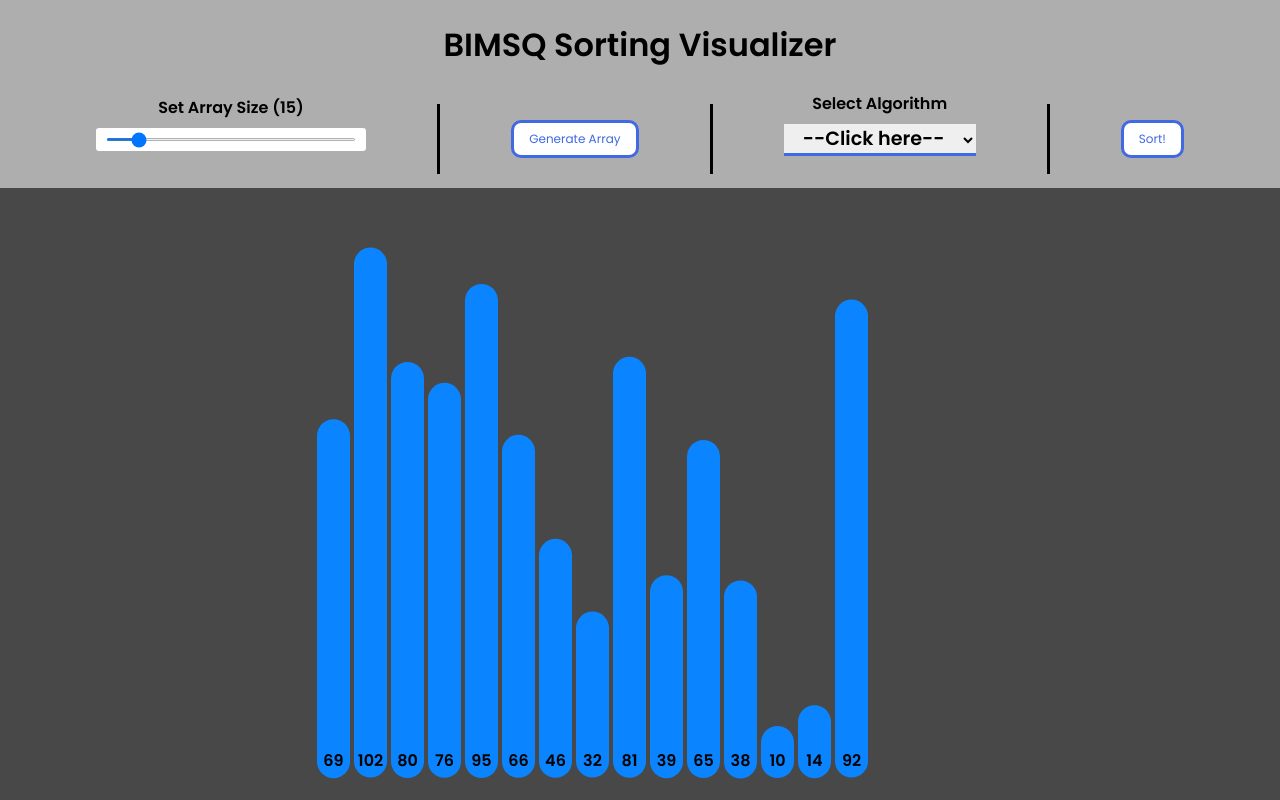
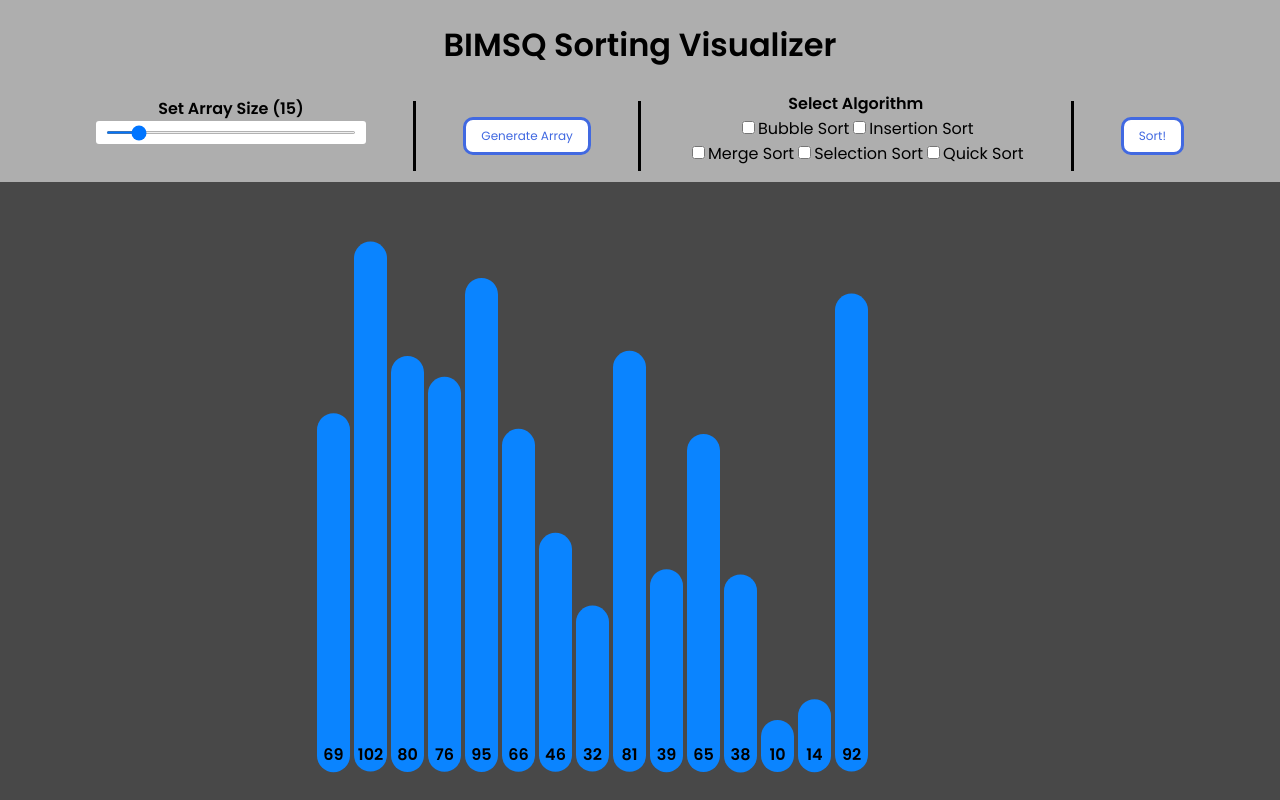
Before and after one commit to reynaldomarchell/bimsq-sort, a React (Vite) app: page / in a window 1280 px wide. Built offline with nearby package versions, Linux system fonts and the light colour scheme.

Commit message:
change: algorithm select

```diff
--- a/src/App.jsx
+++ b/src/App.jsx
@@ -1,9 +1,6 @@
 import { useState, useEffect } from "react";
-
-// UI
 import Navbar from "./components/ui/Navbar/Navbar";
 import Bar from "./components/ui/Bar/Bar";
-
 import "./App.css";
 
 // Algorithms
@@ -191,6 +188,11 @@ function App() {
         startSorting={startSorting}
       />
       <div className="container">
+        {Array.from({ length: algorithm }, (_, index) => (
+          <div key={index} className="array-display">
+            {bars}
+          </div>
+        ))}
         <div className="array-display">{bars}</div>
         {isSortingFinished && (
           <p>Sorting time: {(sortingTime / 1000).toFixed(2)}s</p>
--- a/src/components/algorithms/index.js
+++ b/src/components/algorithms/index.js
@@ -3,8 +3,6 @@ import InsertionSort from "./InsertionSort/InsertionSort";
 import QuickSort from "./QuickSort/QuickSort";
 import BubbleSort from "./BubbleSort/BubbleSort";
 import SelectionSort from "./SelectionSort/SelectionSort";
-
-
 
 export {
     MergeSort,
--- a/src/components/ui/Bar/Bar.jsx
+++ b/src/components/ui/Bar/Bar.jsx
@@ -16,6 +16,7 @@ const Bar = (props) => {
     transform: "translateX(-50%)",
     fontWeight: "bold",
   };
+
   return (
     <>
       <div className="bar" style={barStyle}>
--- a/src/components/ui/SelectAlgorithm/SelectAlgorithm.jsx
+++ b/src/components/ui/SelectAlgorithm/SelectAlgorithm.jsx
@@ -1,29 +1,81 @@
+import React from "react";
 import "./selectalgorithm.css";
 
-function SelectAlgorithm({ onChange }) {
-  // const [algorithm, setAlgorithm] = React.useState("")
+function SelectAlgorithm({onChange}){
+  const [selectedAlgorithms, setSelectedAlgorithms] = React.useState([]);
 
-  // const handleChange = event => {
-  //     let v = event.target.value
-  //     setAlgorithm(v)
-  // }
+  const handleChange = (event) => {
+    const { value, checked } = event.target;
+    if (checked) {
+      if (selectedAlgorithms.length < 2) {
+        setSelectedAlgorithms((prevSelectedAlgorithms) => [
+          ...prevSelectedAlgorithms,
+          value,
+        ]);
+      } else {
+        event.target.checked = false;
+      }
+    } else {
+      setSelectedAlgorithms((prevSelectedAlgorithms) =>
+        prevSelectedAlgorithms.filter((algorithm) => algorithm !== value)
+      );
+    }
+  };
 
   return (
-    <div>
-      <h4>Select Algorithm</h4>
-      <select
-        name="algorithms"
-        id="algorithms"
-        className="select-algorithms"
-        onChange={onChange}
-      >
-        <option value="">--Click here--</option>
-        <option value="Bubble Sort">Bubble Sort</option>
-        <option value="Insertion Sort">Insertion Sort</option>
-        <option value="Merge Sort">Merge Sort</option>
-        <option value="Selection Sort">Selection Sort</option>
-        <option value="Quick Sort">Quick Sort</option>
-      </select>
+    <div className="outer__container">
+      <div className="checkbox__container">
+        <h4>Select Algorithm</h4>
+        <label>
+          <input
+            type="checkbox"
+            name="algorithms"
+            value="Bubble Sort"
+            onChange={handleChange}
+          />
+          Bubble Sort
+        </label>
+
+        <label>
+          <input
+            type="checkbox"
+            name="algorithms"
+            value="Insertion Sort"
+            onChange={handleChange}
+          />
+          Insertion Sort
+        </label>
+        <br />
+        <label>
+          <input
+            type="checkbox"
+            name="algorithms"
+            value="Merge Sort"
+            onChange={handleChange}
+          />
+          Merge Sort
+        </label>
+
+        <label>
+          <input
+            type="checkbox"
+            name="algorithms"
+            value="Selection Sort"
+            onChange={handleChange}
+          />
+          Selection Sort
+        </label>
+
+        <label>
+          <input
+            type="checkbox"
+            name="algorithms"
+            value="Quick Sort"
+            onChange={handleChange}
+          />
+          Quick Sort
+        </label>
+      </div>
     </div>
   );
 }
--- a/src/components/ui/SelectAlgorithm/selectalgorithm.css
+++ b/src/components/ui/SelectAlgorithm/selectalgorithm.css
@@ -1,17 +1,11 @@
-.select-algorithms {
-  width: 15vw;
-  font-size: 1rem;
-  font-weight: bold;
-  text-align: center;
-  outline: none;
-  border: unset;
-  border-bottom: 3px solid royalblue;
-  font-family: inherit;
+h4{
+  margin-bottom: 0;
 }
 
-select {
-  margin-bottom: 2rem;
+.outer__container{
+  margin-bottom: 1rem;
 }
+
 
 @media screen and (max-width: 1450px) {
   .select-algorithms {
```
